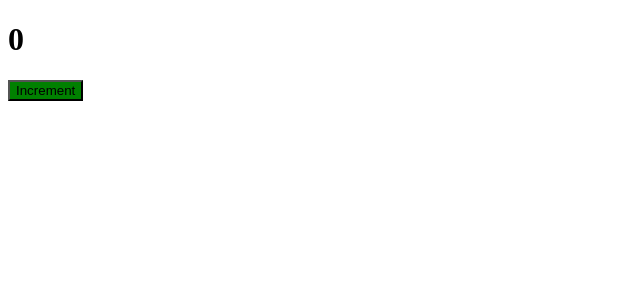
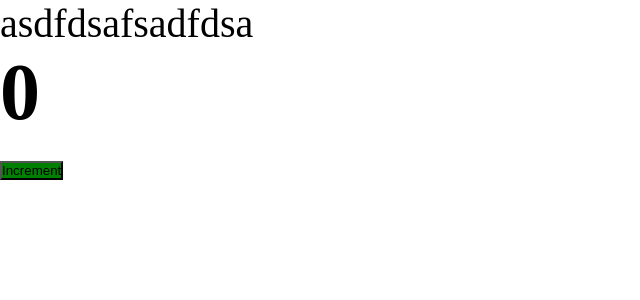
Before and after one commit to y0na24/production-blog, a React app: page / in a window 1280 px wide. Shown: the top 300 px of the page, without its empty margins (0-640 px from the left). Built offline with nearby package versions, Linux system fonts and the light colour scheme.

Commit message:
add scss modules

```diff
--- a/package.json
+++ b/package.json
@@ -20,6 +20,7 @@
     "@types/webpack-dev-server": "^4.7.2",
     "css-loader": "^6.8.1",
     "html-webpack-plugin": "^5.5.0",
+    "mini-css-extract-plugin": "^2.7.6",
     "sass": "^1.69.5",
     "sass-loader": "^13.3.2",
     "style-loader": "^3.3.3",
--- /dev/null
+++ b/src/App.tsx
@@ -0,0 +1,14 @@
+import { FC } from 'react'
+import { Counter } from './components/Counter'
+import './index.scss'
+
+interface AppProps {}
+
+export const App: FC<AppProps> = ({}) => {
+  return (
+    <div className='app'>
+      asdfdsafsadfdsa
+      <Counter />
+    </div>
+  )
+}
--- a/src/components/Counter.scss
+++ b/src/components/Counter.module.scss
@@ -1,3 +1,3 @@
-button {
+.btn {
   background-color: green;
 }
--- a/src/components/Counter.tsx
+++ b/src/components/Counter.tsx
@@ -1,5 +1,5 @@
 import { FC, useState } from 'react'
-import './Counter.scss'
+import classes from './Counter.module.scss'
 
 interface CounterProps {}
 
@@ -9,7 +9,9 @@
   return (
     <div>
       <h1>{count}</h1>
-      <button onClick={() => setCount(count + 1)}>Increment</button>
+      <button className={classes.btn} onClick={() => setCount(count + 1)}>
+        Increment
+      </button>
     </div>
   )
 }
--- /dev/null
+++ b/src/index.scss
@@ -0,0 +1,9 @@
+* {
+  margin: 0;
+  padding: 0;
+  box-sizing: border-box;
+}
+
+.app {
+  font-size: 40px;
+}
--- a/src/index.tsx
+++ b/src/index.tsx
@@ -1,8 +1,5 @@
 import ReactDOM from 'react-dom/client'
 import { Counter } from './components/Counter'
+import { App } from './App'
 
-ReactDOM.createRoot(document.getElementById('root')!).render(
-  <div>
-    <Counter />
-  </div>
-)
+ReactDOM.createRoot(document.getElementById('root')!).render(<App />)
```
Also changed, not shown: src/global.d.ts (added, +7 -0 lines), 7 other files (tests, documents, lock files or other folders).
